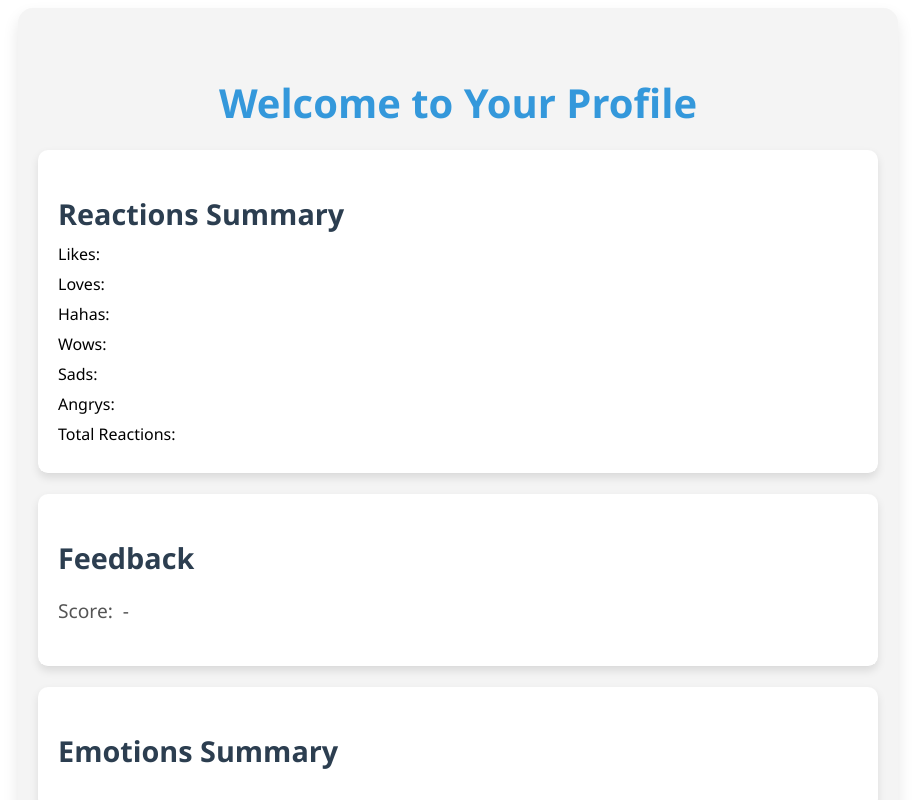
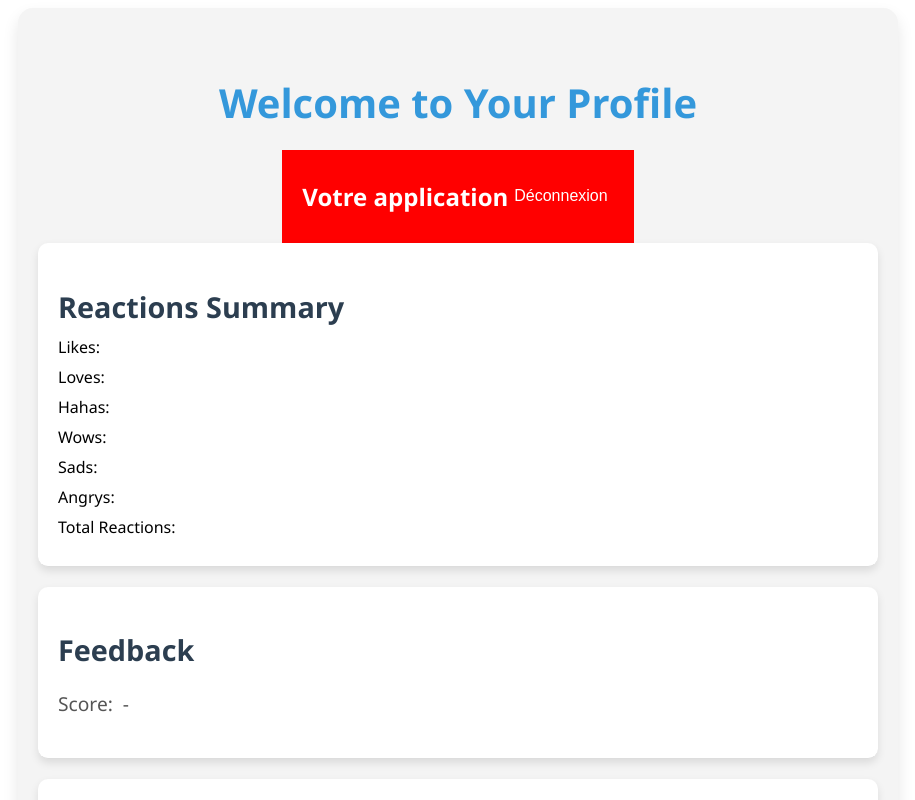
Before and after one commit to Abraham10000/social, a Next.js app: page /profile in a window 1280 px wide. Shown: the top 800 px of the page, without its empty margins (182-1097 px from the left). Built offline with nearby package versions, Linux system fonts and the light colour scheme.

Commit message:
fix: navbar component is now in the right structure

```diff
--- a/src/pages/profile/Navbar.tsx
+++ b/src/components/Navbar.tsx
@@ -1,8 +1,7 @@
-// Navbar.js
 import React from 'react';
 import { useRouter } from 'next/router';
 import Cookies from 'js-cookie';
-import styles from '../../styles/navbar.module.css';
+import styles from '../styles/navbar.module.css';
 
 interface NavbarProps {
   onLogout: () => void;
--- a/src/pages/profile/index.tsx
+++ b/src/pages/profile/index.tsx
@@ -3,7 +3,7 @@ import { useRouter } from 'next/router';
 import { useProfile } from '../../utils/ProfileContext';
 import Cookies from 'js-cookie';
 import styles from '../../styles/profile.module.css';
-
+import Navbar from '@/components/Navbar';
 
 const Profile = () => {
   const router = useRouter();
@@ -56,6 +56,11 @@ const Profile = () => {
   return (
     <div className={styles.profileContainer}>
       <h1 className={styles.title}>Welcome to Your Profile</h1>
+      <div>
+          <Navbar onLogout={function (): void {
+          throw new Error('Function not implemented.');
+        } } />
+        </div>
       {renderReactionsSummary()}
       {renderFeedback()}
       {renderEmotionsSummary()}
```
